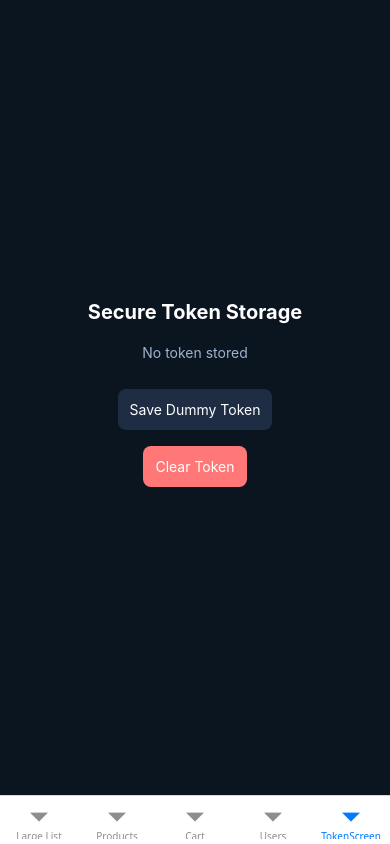
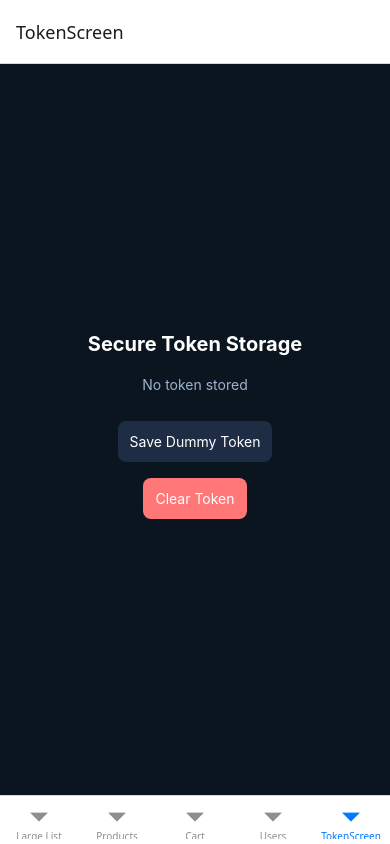
Before and after one commit to akjain1509/my-app, a React Native app: screen /TokenScreen in a window 390 px wide. Built offline with nearby package versions, Linux system fonts and the light colour scheme.

Commit message:
header update

```diff
--- a/src/navigation/RootNavigator.tsx
+++ b/src/navigation/RootNavigator.tsx
@@ -44,11 +44,11 @@ export default function RootNavigator() {
                 },
             }}
         >
-            <Tab.Navigator screenOptions={{ headerShown: false }}>
+            <Tab.Navigator screenOptions={{ headerShown: true }}>
                 <Tab.Screen name="LargeListScreen" component={LargeListScreen} options={{ title: 'Large List' }} />
                 <Tab.Screen name="Products" component={ProductListScreen} />
                 <Tab.Screen name="Cart" component={CartScreen} />
-                <Tab.Screen name="Users" component={UsersStack} />
+                <Tab.Screen name="Users" component={UsersStack} options={{ headerShown: false }} />
                 <Tab.Screen name="TokenScreen" component={TokenScreen} />
             </Tab.Navigator>
         </NavigationContainer>
```
